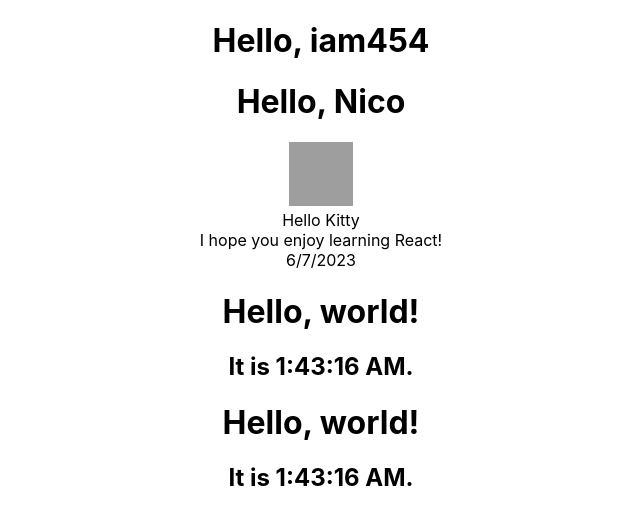
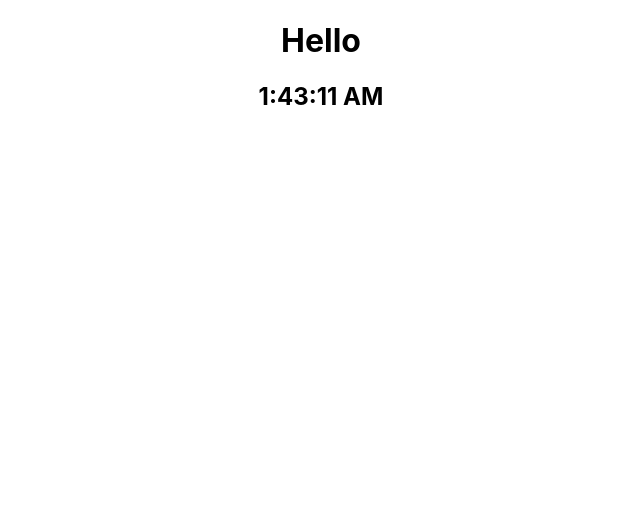
Before and after one commit to iam454/react-study, a React (Create React App) app in the folder my-app/: page / in a window 1280 px wide. Shown: the top 524 px of the page, without its empty margins (319-959 px from the left). Built offline with nearby package versions, Linux system fonts and the light colour scheme; grey boxes are pictures that could not be loaded.

Commit message:
feat: 2-6.LifeCycle
컴포넌트의 생명주기

```diff
--- a/my-app/src/App.js
+++ b/my-app/src/App.js
@@ -3,14 +3,16 @@
 import Extraction from "./components/2-4.Props/Extraction/Extraction";
 import ClassComponent from "./components/2-5.State/ClassComponent";
 import FunctionalComponent from "./components/2-5.State/FunctionalComponent";
+import ClassComponent2 from "./components/2-6.LifeCycle/ClassComponent";
 
 function App() {
   return (
     <div className="App">
-      <Composition />
+      {/* <Composition />
       <Extraction />
       <ClassComponent />
-      <FunctionalComponent />
+      <FunctionalComponent /> */}
+      <ClassComponent2 />
     </div>
   );
 }
--- /dev/null
+++ b/my-app/src/components/2-6.LifeCycle/ClassComponent.jsx
@@ -0,0 +1,38 @@
+import React, { Component } from "react";
+
+export default class ClassComponent extends Component {
+  constructor(props) {
+    super();
+    console.log("constructor");
+    this.state = { date: new Date() };
+  }
+
+  componentDidMount() {
+    console.log("componentDidMount");
+    this.timerId = setInterval(() => this.tick(), 10000);
+  }
+
+  componentDidUpdate() {
+    console.log("componentDidUpdate");
+  }
+
+  componentWillUnmount() {
+    console.log("componentWillUnmount");
+    clearInterval(this.timerId);
+  }
+
+  tick() {
+    console.log("tick");
+    this.setState({ date: new Date() });
+  }
+
+  render() {
+    console.log("render");
+    return (
+      <div>
+        <h1>Hello</h1>
+        <h2>{this.state.date.toLocaleTimeString()}</h2>
+      </div>
+    );
+  }
+}
```
